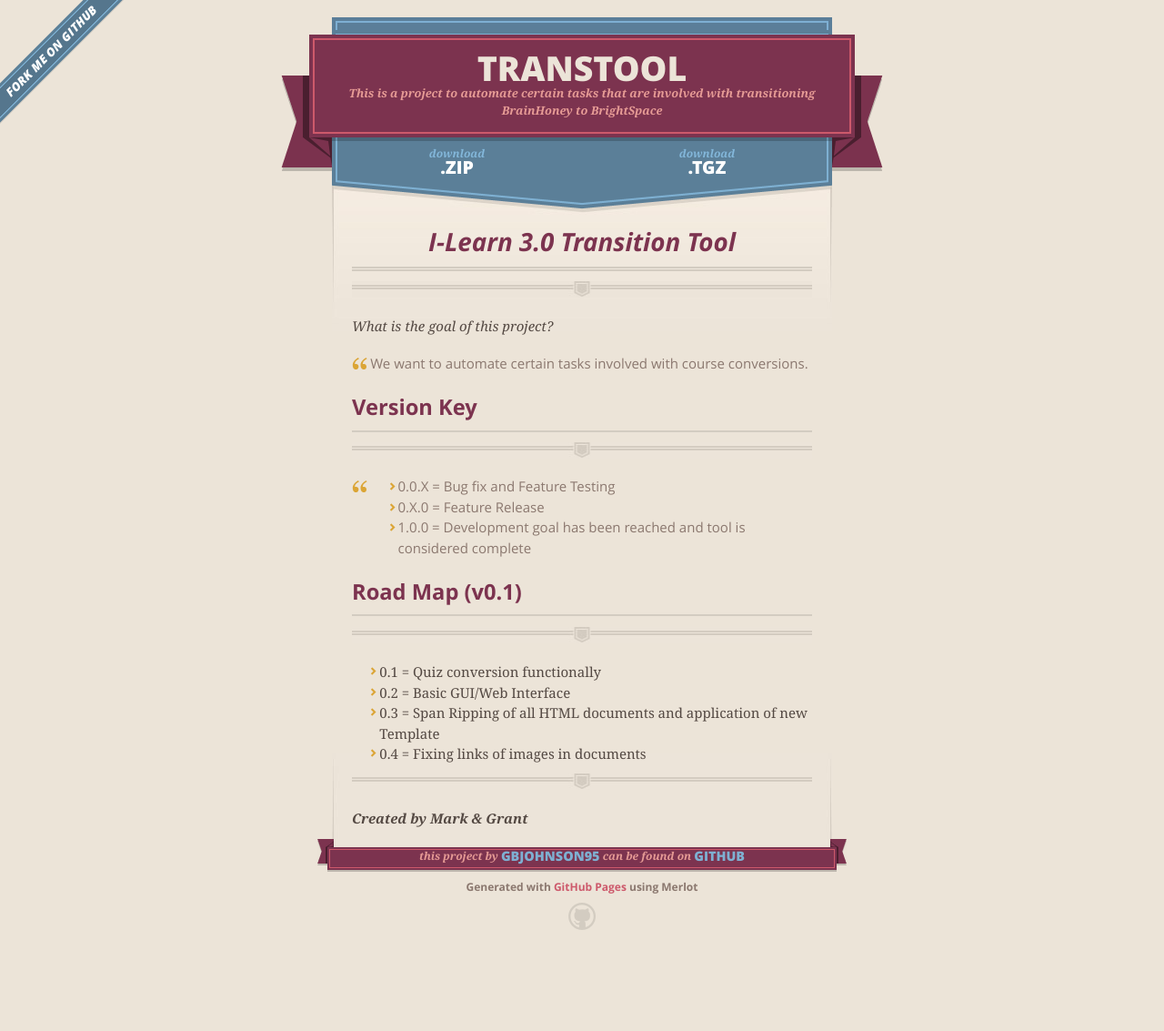
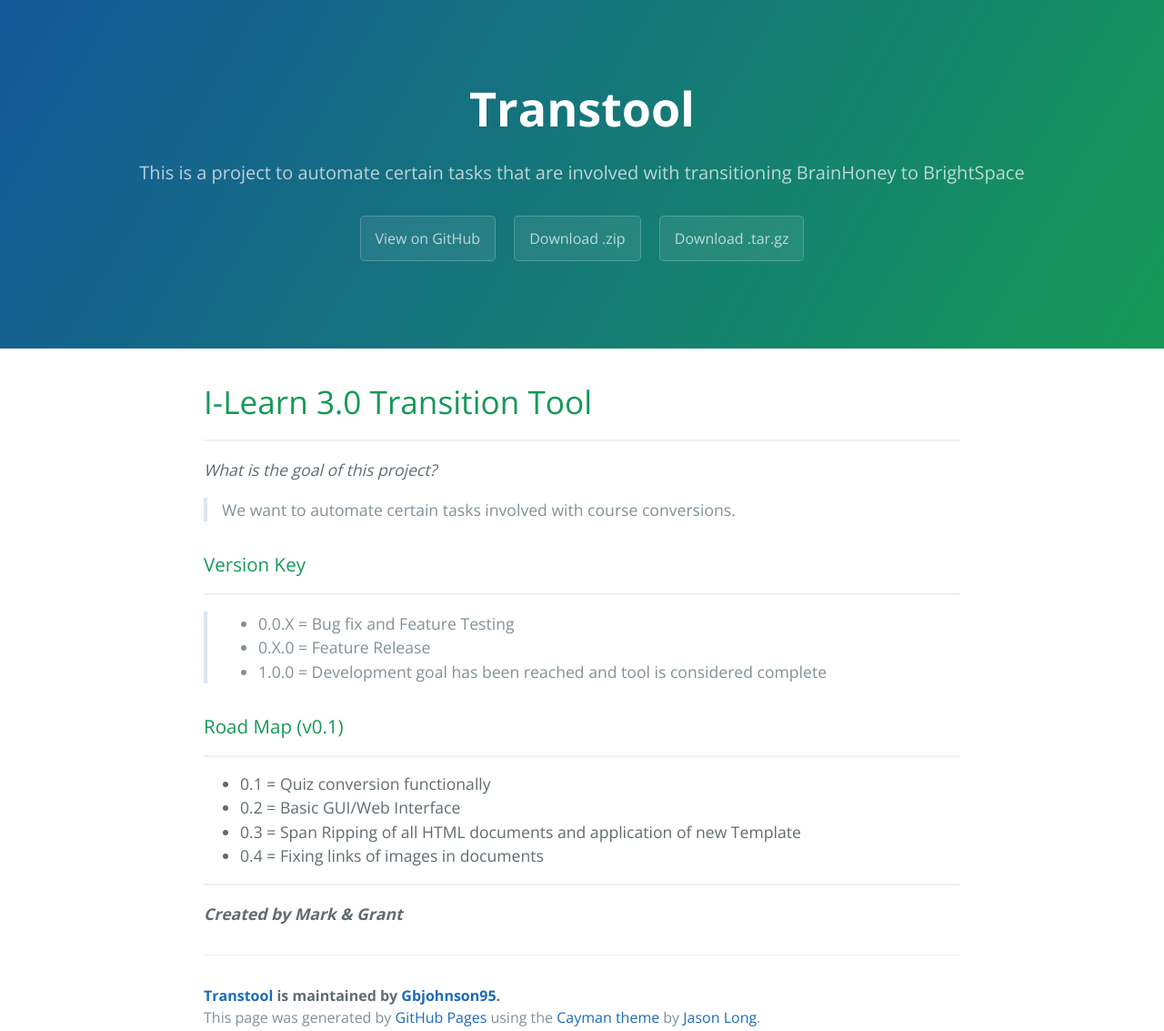
Before and after one commit to Gbjohnson95/TransTool, a plain HTML site: page index.html in a window 1280 px wide. Shown: the whole page at 91% size. Before the commit the page ends 1062 px from the top, so only its background shows below. Drawn offline with nearby package versions, Linux system fonts and the light colour scheme.

```diff
--- a/index.html
+++ b/index.html
@@ -1,52 +1,25 @@
 <!DOCTYPE html>
-<html>
+<html lang="en-us">
   <head>
-    <meta charset='utf-8'>
-    <meta http-equiv="X-UA-Compatible" content="chrome=1">
-    <meta name="viewport" content="width=640">
+    <meta charset="UTF-8">
+    <title>Transtool by Gbjohnson95</title>
+    <meta name="viewport" content="width=device-width, initial-scale=1">
+    <link rel="stylesheet" type="text/css" href="stylesheets/normalize.css" media="screen">
+    <link href='https://fonts.googleapis.com/css?family=Open+Sans:400,700' rel='stylesheet' type='text/css'>
+    <link rel="stylesheet" type="text/css" href="stylesheets/stylesheet.css" media="screen">
+    <link rel="stylesheet" type="text/css" href="stylesheets/github-light.css" media="screen">
+  </head>
+  <body>
+    <section class="page-header">
+      <h1 class="project-name">Transtool</h1>
+      <h2 class="project-tagline">This is a project to automate certain tasks that are involved with transitioning BrainHoney to BrightSpace</h2>
+      <a href="https://github.com/Gbjohnson95/TransTool" class="btn">View on GitHub</a>
+      <a href="https://github.com/Gbjohnson95/TransTool/zipball/master" class="btn">Download .zip</a>
+      <a href="https://github.com/Gbjohnson95/TransTool/tarball/master" class="btn">Download .tar.gz</a>
+    </section>
 
-    <link rel="stylesheet" href="stylesheets/core.css" media="screen">
-    <link rel="stylesheet" href="stylesheets/mobile.css" media="handheld, only screen and (max-device-width:640px)">
-    <link rel="stylesheet" href="stylesheets/github-light.css">
-
-    <script type="text/javascript" src="javascripts/modernizr.js"></script>
-    <script type="text/javascript" src="https://ajax.googleapis.com/ajax/libs/jquery/1.7.1/jquery.min.js"></script>
-    <script type="text/javascript" src="javascripts/headsmart.min.js"></script>
-    <script type="text/javascript">
-      $(document).ready(function () {
-        $('#main_content').headsmart()
-      })
-    </script>
-    <title>Transtool by Gbjohnson95</title>
-  </head>
-
-  <body>
-    <a id="forkme_banner" href="https://github.com/Gbjohnson95/TransTool">View on GitHub</a>
-    <div class="shell">
-
-      <header>
-        <span class="ribbon-outer">
-          <span class="ribbon-inner">
-            <h1>Transtool</h1>
-            <h2>This is a project to automate certain tasks that are involved with transitioning BrainHoney to BrightSpace</h2>
-          </span>
-          <span class="left-tail"></span>
-          <span class="right-tail"></span>
-        </span>
-      </header>
-
-      <section id="downloads">
-        <span class="inner">
-          <a href="https://github.com/Gbjohnson95/TransTool/zipball/master" class="zip"><em>download</em> .ZIP</a><a href="https://github.com/Gbjohnson95/TransTool/tarball/master" class="tgz"><em>download</em> .TGZ</a>
-        </span>
-      </section>
-
-
-      <span class="banner-fix"></span>
-
-
-      <section id="main_content">
-        <h1>
+    <section class="main-content">
+      <h1>
 <a id="i-learn-30-transition-tool" class="anchor" href="#i-learn-30-transition-tool" aria-hidden="true"><span class="octicon octicon-link"></span></a>I-Learn 3.0 Transition Tool</h1>
 
 <hr>
@@ -85,21 +58,14 @@
 <hr>
 
 <p><strong><em>Created by Mark &amp; Grant</em></strong></p>
-      </section>
 
-      <footer>
-        <span class="ribbon-outer">
-          <span class="ribbon-inner">
-            <p>this project by <a href="https://github.com/Gbjohnson95">Gbjohnson95</a> can be found on <a href="https://github.com/Gbjohnson95/TransTool">GitHub</a></p>
-          </span>
-          <span class="left-tail"></span>
-          <span class="right-tail"></span>
-        </span>
-        <p>Generated with <a href="https://pages.github.com">GitHub Pages</a> using Merlot</p>
-        <span class="octocat"></span>
+      <footer class="site-footer">
+        <span class="site-footer-owner"><a href="https://github.com/Gbjohnson95/TransTool">Transtool</a> is maintained by <a href="https://github.com/Gbjohnson95">Gbjohnson95</a>.</span>
+
+        <span class="site-footer-credits">This page was generated by <a href="https://pages.github.com">GitHub Pages</a> using the <a href="https://github.com/jasonlong/cayman-theme">Cayman theme</a> by <a href="https://twitter.com/jasonlong">Jason Long</a>.</span>
       </footer>
 
-    </div>
+    </section>
 
 
   </body>
```
